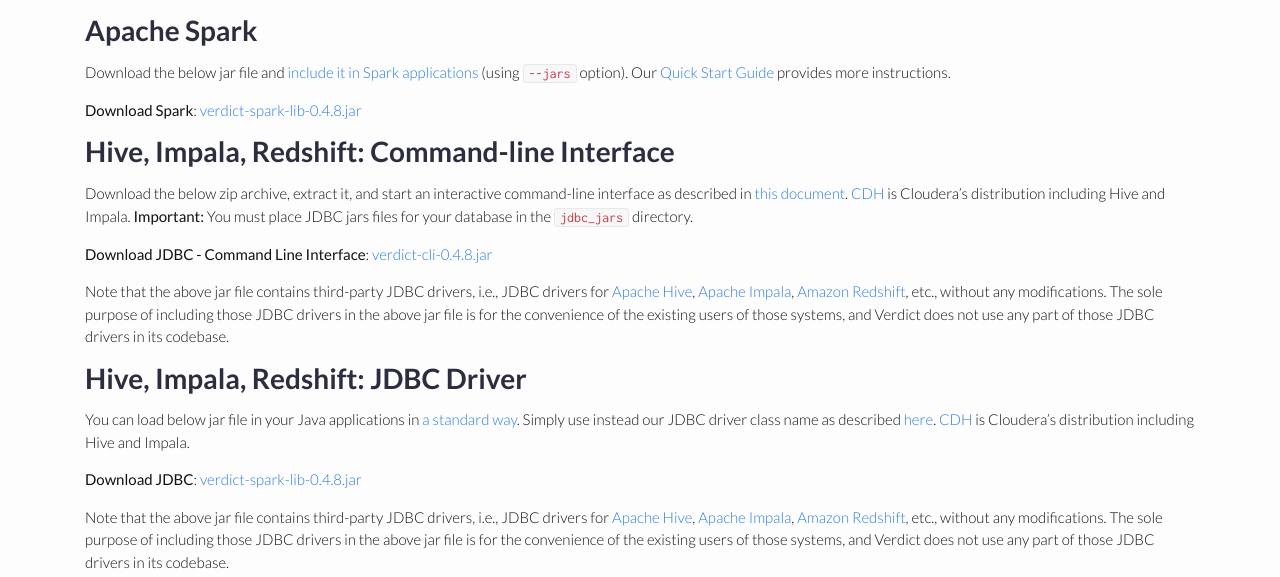
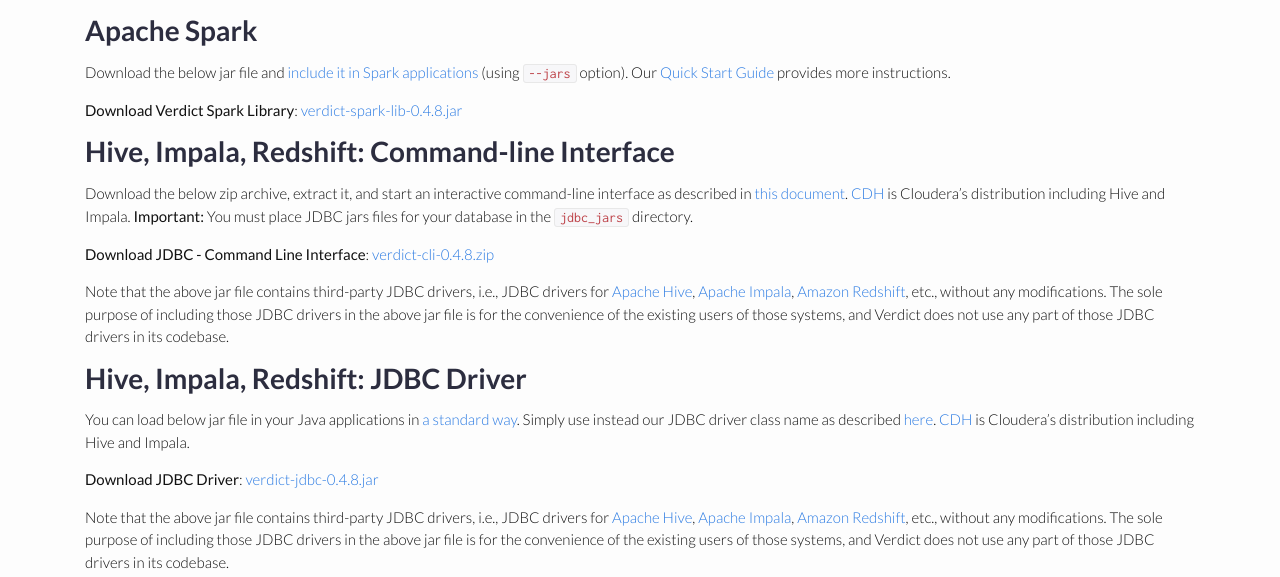
Before and after one commit to verdict-project/verdict-project.github.io, a Jekyll site: the page built from download/index.md, in a window 1280 px wide. Shown: the part 543-1120 px from the top of the page. Built offline with Jekyll 4.4.1, drawn with Linux system fonts in a browser that asks for light colours; nearby versions of some CDN libraries.

Commit message:
version updated to 0.4.8

```diff
--- a/_config.yml
+++ b/_config.yml
@@ -17,15 +17,15 @@
 twitter_username: jekyllrb
 url: http://verdictdb.org/
 verdict_jdbc:
-  family: JDBC
-  name: verdict-spark-lib-0.4.8.jar
+  family: JDBC Driver
+  name: verdict-jdbc-0.4.8.jar
   url: https://sourceforge.net/projects/verdict/files/0.4/verdict-jdbc-0.4.8.jar/download
 verdict_shell:
   family: JDBC - Command Line Interface
-  name: verdict-cli-0.4.8.jar
+  name: verdict-cli-0.4.8.zip
   url: https://sourceforge.net/projects/verdict/files/0.4/verdict-cli-0.4.8.zip/download
 verdict_spark:
-  family: Spark
+  family: Verdict Spark Library
   name: verdict-spark-lib-0.4.8.jar
   url: https://sourceforge.net/projects/verdict/files/0.4/verdict-spark-lib-0.4.8.jar/download
 version: 0.4.8
```
